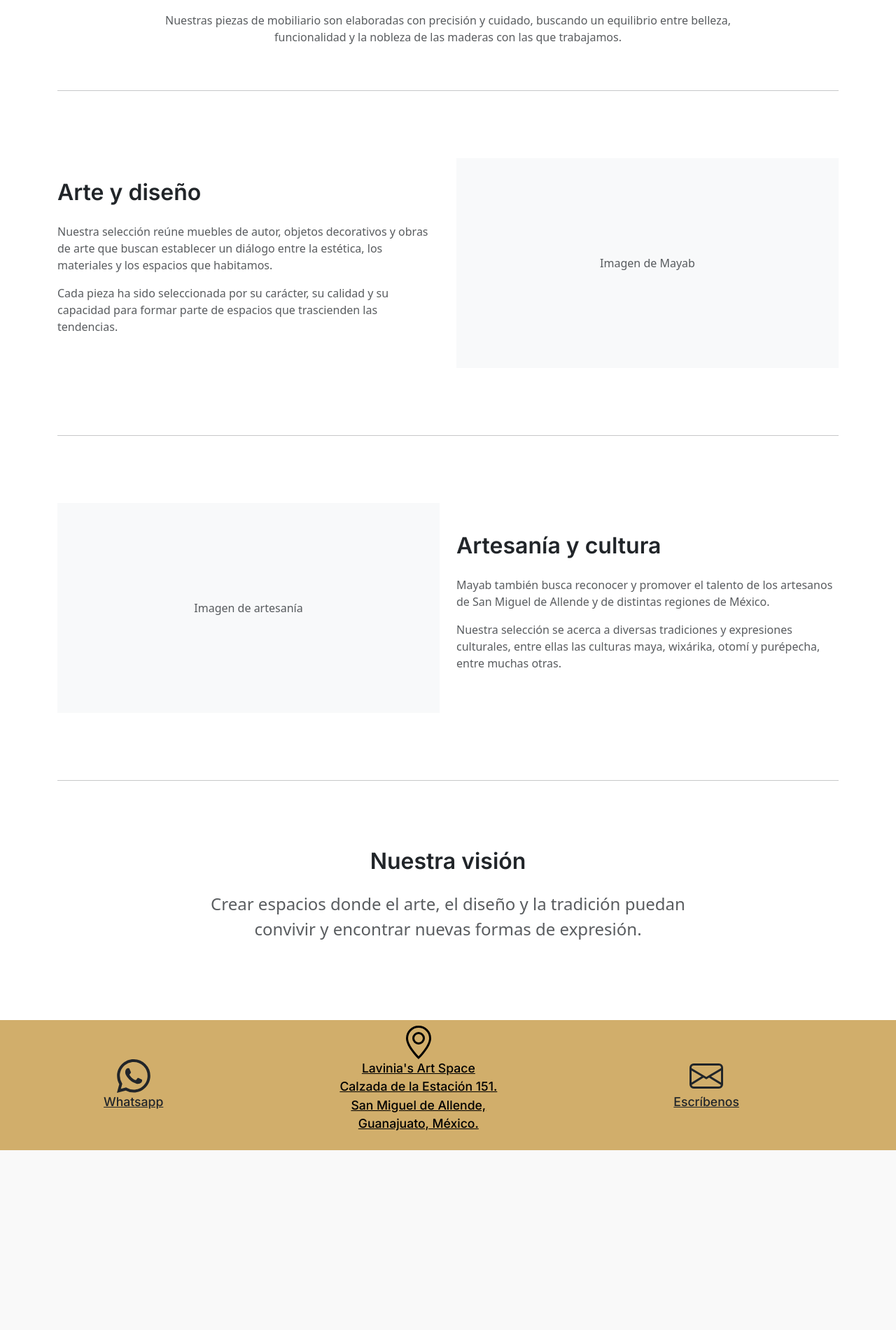
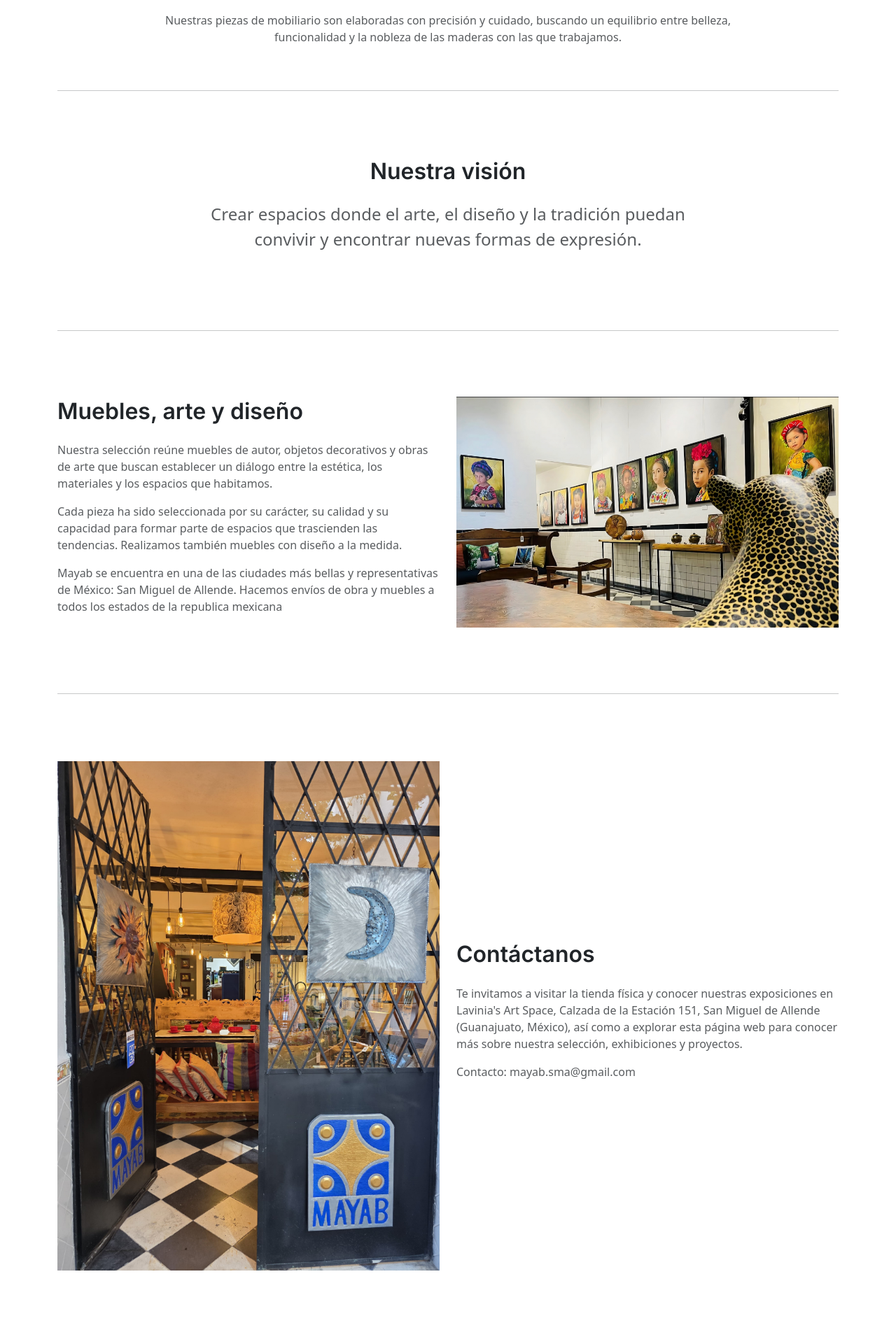
Before and after one commit to salva17ga/Mayab-app, a Django app: page /about in a window 1280 px wide. Shown: the part 713-2614 px from the top of the page at 70% size. Before the commit the page ends 2357 px from the top, so only its background shows below. Run offline with Django 5.2, Linux system fonts and the light colour scheme.

Commit message:
contact template updated with images

```diff
--- a/apps/portal/templates/portal/about.html
+++ b/apps/portal/templates/portal/about.html
@@ -15,16 +15,13 @@
             Nosotros
         </h1>
 
-<p class="lead text-muted mx-auto mt-3"
-   style="max-width: 800px;">
+        <p class="lead text-muted mx-auto mt-3" style="max-width: 800px;">
             Un espacio donde el arte, el diseño, la artesanía y
             la riqueza cultural de México encuentran un punto de encuentro.
         </p>
 
         <div class="mt-4">
-    <img src="{% static 'images/logo_mayab.png' %}"
-         alt="Mayab"
-         class="img-fluid"
+            <img src="{% static 'images/logo_mayab.png' %}" alt="Mayab" class="img-fluid"
                 style="width: 100%; max-width: 20rem;">
         </div>
 
@@ -57,87 +54,6 @@
 
     <hr class="my-5">
 
-
-    {# Arte y diseño #}
-    <div class="row align-items-center py-5">
-
-        <div class="col-12 col-lg-6 mb-4 mb-lg-0">
-
-            <h2 class="fw-semibold mb-4 inter-font">
-                Arte y diseño
-            </h2>
-
-            <p class="text-muted">
-                Nuestra selección reúne muebles de autor, objetos
-                decorativos y obras de arte que buscan establecer
-                un diálogo entre la estética, los materiales y
-                los espacios que habitamos.
-            </p>
-
-            <p class="text-muted">
-                Cada pieza ha sido seleccionada por su carácter,
-                su calidad y su capacidad para formar parte de
-                espacios que trascienden las tendencias.
-            </p>
-
-        </div>
-
-        <div class="col-12 col-lg-6">
-            <div class="bg-light d-flex align-items-center justify-content-center" style="height: 300px;">
-                <span class="text-muted">
-                    Imagen de Mayab
-                </span>
-            </div>
-        </div>
-    </div>
-
-
-    <hr class="my-5">
-
-
-    {# Artesanía y cultura #}
-    <div class="row align-items-center py-5">
-
-        <div class="col-12 col-lg-6 order-lg-2 mb-4 mb-lg-0">
-
-            <h2 class="fw-semibold mb-4 inter-font">
-                Artesanía y cultura
-            </h2>
-
-            <p class="text-muted">
-                Mayab también busca reconocer y promover el talento
-                de los artesanos de San Miguel de Allende y de
-                distintas regiones de México.
-            </p>
-
-            <p class="text-muted">
-                Nuestra selección se acerca a diversas tradiciones
-                y expresiones culturales, entre ellas las culturas
-                maya, wixárika, otomí y purépecha, entre muchas otras.
-            </p>
-
-        </div>
-
-
-        <div class="col-12 col-lg-6 order-lg-1">
-
-            <div class="bg-light d-flex align-items-center
-                    justify-content-center" style="height: 300px;">
-
-                <span class="text-muted">
-                    Imagen de artesanía
-                </span>
-
-            </div>
-
-        </div>
-
-    </div>
-
-
-    <hr class="my-5">
-
-
     {# Filosofía #}
     <div class="row justify-content-center py-5">
 
@@ -158,6 +74,86 @@
     </div>
 
 
+
+    <hr class="my-5">
+
+    {# Arte y diseño #}
+    <div class="row align-items-center py-5">
+
+        <div class="col-12 col-lg-6 mb-4 mb-lg-0">
+
+            <h2 class="fw-semibold mb-4 inter-font">
+                Muebles, arte y diseño
+            </h2>
+
+            <p class="text-muted">
+                Nuestra selección reúne muebles de autor, objetos
+                decorativos y obras de arte que buscan establecer
+                un diálogo entre la estética, los materiales y
+                los espacios que habitamos.
+            </p>
+
+            <p class="text-muted">
+                Cada pieza ha sido seleccionada por su carácter,
+                su calidad y su capacidad para formar parte de
+                espacios que trascienden las tendencias.
+                Realizamos también muebles con diseño a la medida.
+            </p>
+            <p class="text-muted">
+                Mayab se encuentra en una de las ciudades más bellas
+                y representativas de México: San Miguel de Allende. Hacemos envíos de obra y muebles a todos los estados
+                de la republica mexicana
+            </p>
+
+
+        </div>
+
+        <div class="col-12 col-lg-6">
+            <div class="bg-light d-flex align-items-center justify-content-center" style="height: 300px;">
+                <img src="{% static '/images/muebles_arte.jpg' %}" alt="Muebles y arte" class="img-fluid w-100">
+            </div>
+        </div>
+    </div>
+
+
+    <hr class="my-5">
+
+
+    {# Contáctanos #}
+    <div class="row align-items-center py-5">
+
+        <div class="col-12 col-lg-6 order-lg-2 mb-4 mb-lg-0">
+
+            <h2 class="fw-semibold mb-4 inter-font">
+                Contáctanos
+            </h2>
+
+            <p class="text-muted">
+                Te invitamos a visitar la tienda física y conocer nuestras exposiciones
+                en Lavinia's Art Space, Calzada de la Estación 151, San Miguel de Allende
+                (Guanajuato, México), así como a explorar esta página web para conocer más
+                sobre nuestra selección, exhibiciones y proyectos.
+            </p>
+
+            <p class="text-muted">
+                Contacto: mayab.sma@gmail.com
+            </p>
+
+
+        </div>
+
+        <div class="col-12 col-lg-6 order-lg-1">
+
+            <div class="bg-light d-flex align-items-center justify-content-center">
+
+                <img src="{% static 'images/foto_contacto.jpg' %}" alt="Espacio Mayab" class="img-fluid contacto-img">
+
+            </div>
+
+        </div>
+
+    </div>
+
 </div>
 
 {% endblock %}
--- a/apps/portal/templates/portal/furnitures.html
+++ b/apps/portal/templates/portal/furnitures.html
@@ -35,6 +35,11 @@
                     de una propuesta que combina diseño, materiales
                     y trabajo artesanal para crear muebles destinados
                     a permanecer.
+                </p>
+                <p class="text-muted">
+                    Nos especializamos en realizar muebles sobre diseño y a la medida,
+                    por lo que si tienes algo en mente que te gustaría ver fabricado
+                    en alta calidad no dudes en consultarnos.
                 </p>
 
             </div>
```
Also changed, not shown: static/images/foto_contacto.jpg (added), static/images/muebles_arte.jpg (added). Lines whose indentation alone changed are shown as unchanged.
